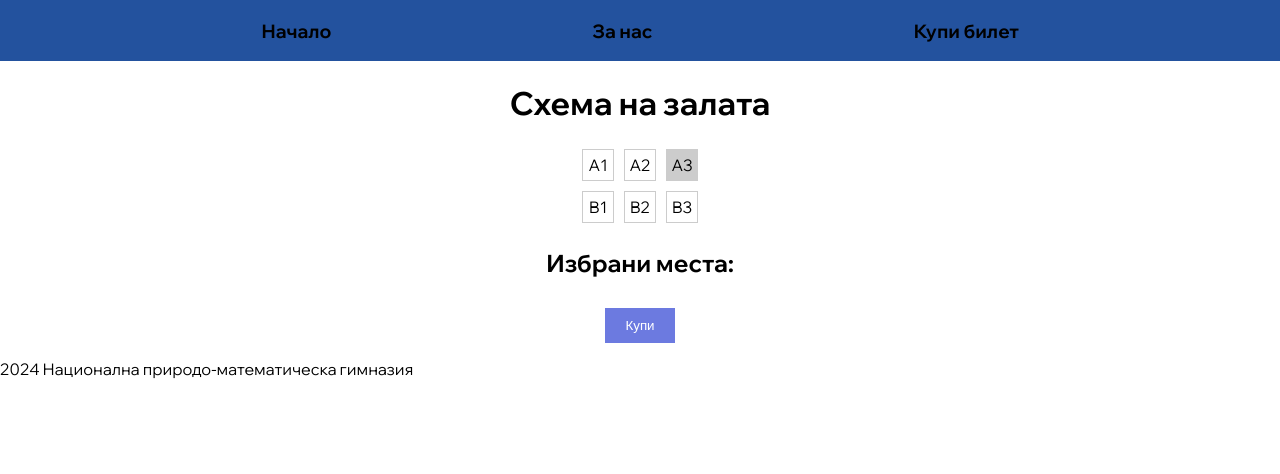
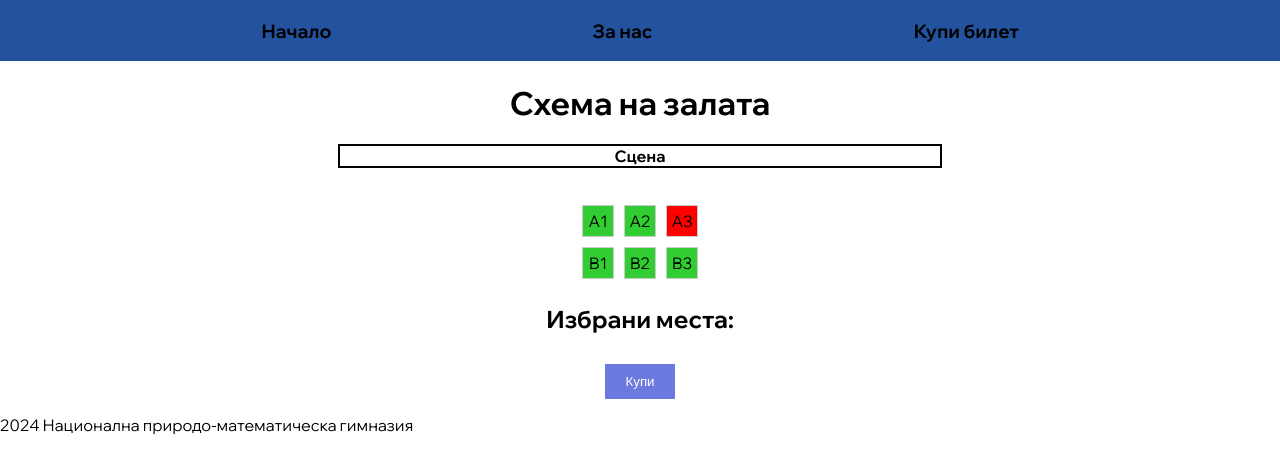
Before and after one commit to bonda29/ticket-purchase-app, a React (Create React App) app: page /purchase in a window 1280 px wide. Shown: the top 474 px of the page. Built offline with nearby package versions, Linux system fonts and the light colour scheme.

Commit message:
css minor fixes

```diff
--- a/src/components/Purchase.jsx
+++ b/src/components/Purchase.jsx
@@ -20,6 +20,7 @@ export default function Purchase() {
     return (
       <div className="App">
         <h1>Схема на залата</h1>
+        <h4 id='stage'>Сцена</h4>
         <Hall hallLayout={initialLayout} onSeatSelect={handleSeatSelect} />
         <div className="summary">
           <h2>Избрани места:</h2>
--- a/src/components/Seat.css
+++ b/src/components/Seat.css
@@ -10,7 +10,7 @@
   }
 
   .available {
-    background-color: #fff;
+    background-color: limegreen;
   }
 
   .selected {
@@ -18,6 +18,6 @@
   }
 
   .booked {
-    background-color: #ccc;
+    background-color: red;
     cursor: not-allowed;
   }
--- a/src/index.css
+++ b/src/index.css
@@ -56,3 +56,10 @@ main * {
 .homeSection {
   border-radius: 1em;
 }
+
+.App h4 {
+  border: 2px solid #000;
+  max-width: 600px;
+  margin: 0 auto;
+  margin-bottom: 2em;
+}
```
